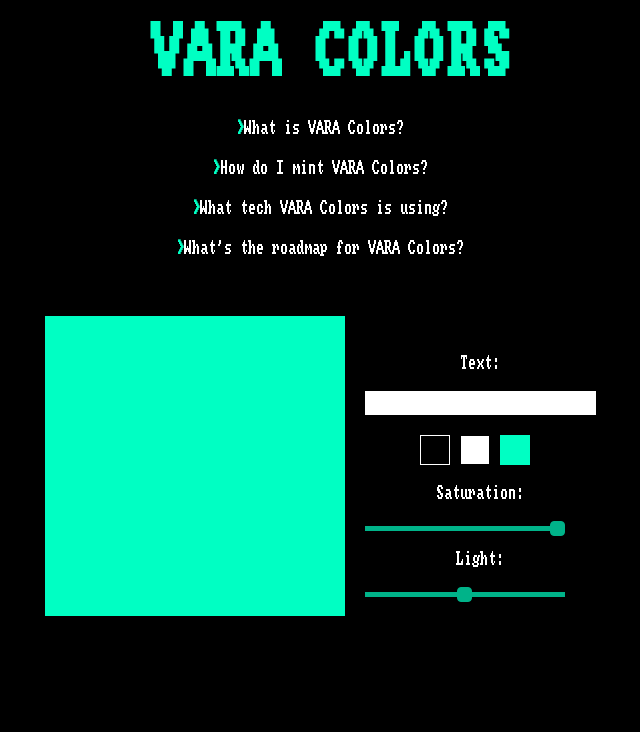
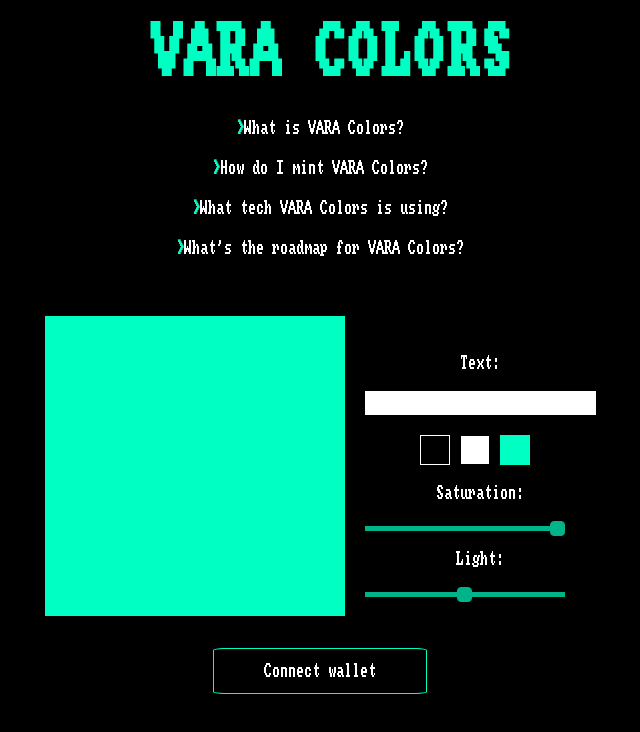
Before and after one commit to mar1/Vara-Colors, a Nuxt app: page / in a window 1280 px wide. Shown: the top 732 px of the page, without its empty margins (320-960 px from the left). Built offline with nearby package versions, Linux system fonts and the light colour scheme.

Commit message:
TypeScript implementation

```diff
--- /dev/null
+++ b/components/MintWrapper.vue
@@ -0,0 +1,43 @@
+<template>
+  <div class="button-row">
+    <button v-if="isConnected == false" class="connect-wallet-button" @click="connectWallet">Connect wallet</button>
+    <button v-else class="connect-wallet-button">Mint Vara Color</button>
+  </div>
+</template>
+
+
+<script>
+
+export default {
+  data() {
+    return {
+      isConnected: false,
+    };
+  },
+  methods: {
+    connectWallet() {
+      this.isConnected = true
+    }
+
+  },
+};
+</script>
+
+<style scoped>
+.button-row {
+  margin-top: 2rem;
+  display: flex;
+  justify-content: center;
+  width: 100%;
+}
+
+.connect-wallet-button {
+  padding: 10px 50px;
+  font-size: 16px;
+  cursor: pointer;
+  color: white;
+  border: 1px solid hsl(166, 100%, 50%);
+  border-radius: 5%;
+  font-family: 'Nocember';
+}
+</style>
--- a/nuxt.config.js
+++ b/nuxt.config.ts
@@ -1,3 +1,5 @@
+import { Configuration } from 'webpack';
+
 export default {
   // Global page headers: https://go.nuxtjs.dev/config-head
   head: {
@@ -23,6 +25,7 @@ export default {
   plugins: [
   ],
 
+
   // Auto import components: https://go.nuxtjs.dev/config-components
   components: true,
 
@@ -30,6 +33,8 @@ export default {
   buildModules: [
     // https://go.nuxtjs.dev/tailwindcss
     '@nuxtjs/tailwindcss',
+    '@nuxt/typescript-build'
+
   ],
 
   // Modules: https://go.nuxtjs.dev/config-modules
@@ -38,5 +43,20 @@ export default {
 
   // Build Configuration: https://go.nuxtjs.dev/config-build
   build: {
+    transpile: [/node_modules[/\\]@polkadot/],
+    extend(config: Configuration, { isDev, isClient }: { isDev: boolean; isClient: boolean }) {
+      if (config.module) {
+        config.module.rules.push({
+          test: /\.js$/,
+          include: /node_modules[/\\]@polkadot/,
+          use: {
+            loader: 'babel-loader',
+            options: {
+              presets: ['@babel/preset-env']
+            }
+          }
+        });
+      }
+    }
   }
 }
--- a/package.json
+++ b/package.json
@@ -16,6 +16,8 @@
     "vue-template-compiler": "^2.7.10"
   },
   "devDependencies": {
+    "@nuxt/types": "^2.15.8",
+    "@nuxt/typescript-build": "^2.1.0",
     "@nuxtjs/tailwindcss": "^6.12.0",
     "postcss": "^8.4.17"
   }
--- a/pages/index.vue
+++ b/pages/index.vue
@@ -3,10 +3,13 @@
     <Header />
     <Faq />
     <ColorSquare />
+    <MintWrapper />
   </div>
 </template>
 
 <script>
+import MintWrapper from '../components/MintWrapper.vue';
+
 export default {
   name: 'VaraColors'
 }
--- /dev/null
+++ b/vue-shim.d.ts
@@ -0,0 +1,4 @@
+declare module "*.vue" {
+  import Vue from 'vue'
+  export default Vue
+}
```
Also changed, not shown: tsconfig.json (added, +36 -0 lines), 1 other file (tests, documents, lock files or other folders).
